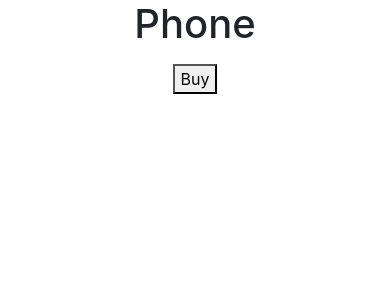
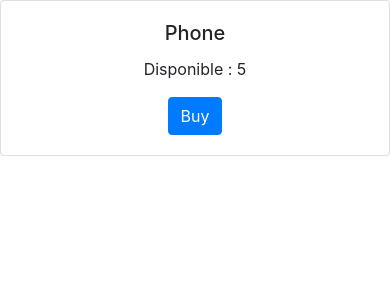
Before and after one commit to Anastulimat/simple-react-redux-app, a React (Create React App) app: page / in a window 390 px wide. Shown: the top 300 px of the page. Built offline with nearby package versions, Linux system fonts and the light colour scheme.

Commit message:
feat: connect phoneComponent to redux store with mapStateToProps

```diff
--- a/src/component/PhoneComponent.js
+++ b/src/component/PhoneComponent.js
@@ -1,14 +1,26 @@
 import React from 'react';
+import {Card, Button} from "react-bootstrap";
+import {connect} from "react-redux";
 
-const PhoneComponent = () => {
+const PhoneComponent = (props) => {
 
     return (
-        <div className="container">
-            <h1>Phone</h1>
-            <p><span></span></p>
-            <button>Buy</button>
-        </div>
+        <Card>
+            <Card.Body>
+                <Card.Title>Phone</Card.Title>
+                <Card.Text>
+                    Disponible : {props.phones}
+                </Card.Text>
+                <Button variant="primary">Buy</Button>
+            </Card.Body>
+        </Card>
     )
 }
 
-export default PhoneComponent;
+const mapStateToProps = (state) => {
+    return {
+        phones: state.phones
+    }
+}
+
+export default connect(mapStateToProps)(PhoneComponent);
```
